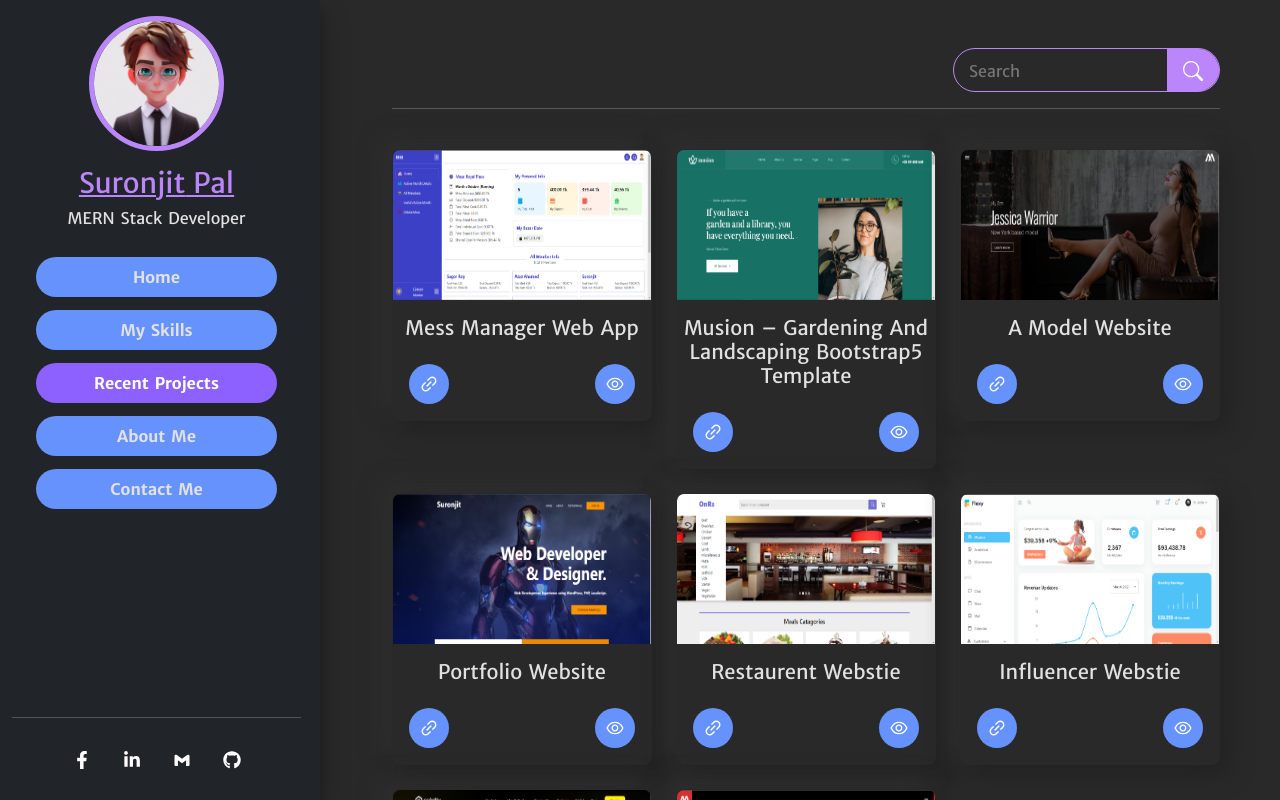
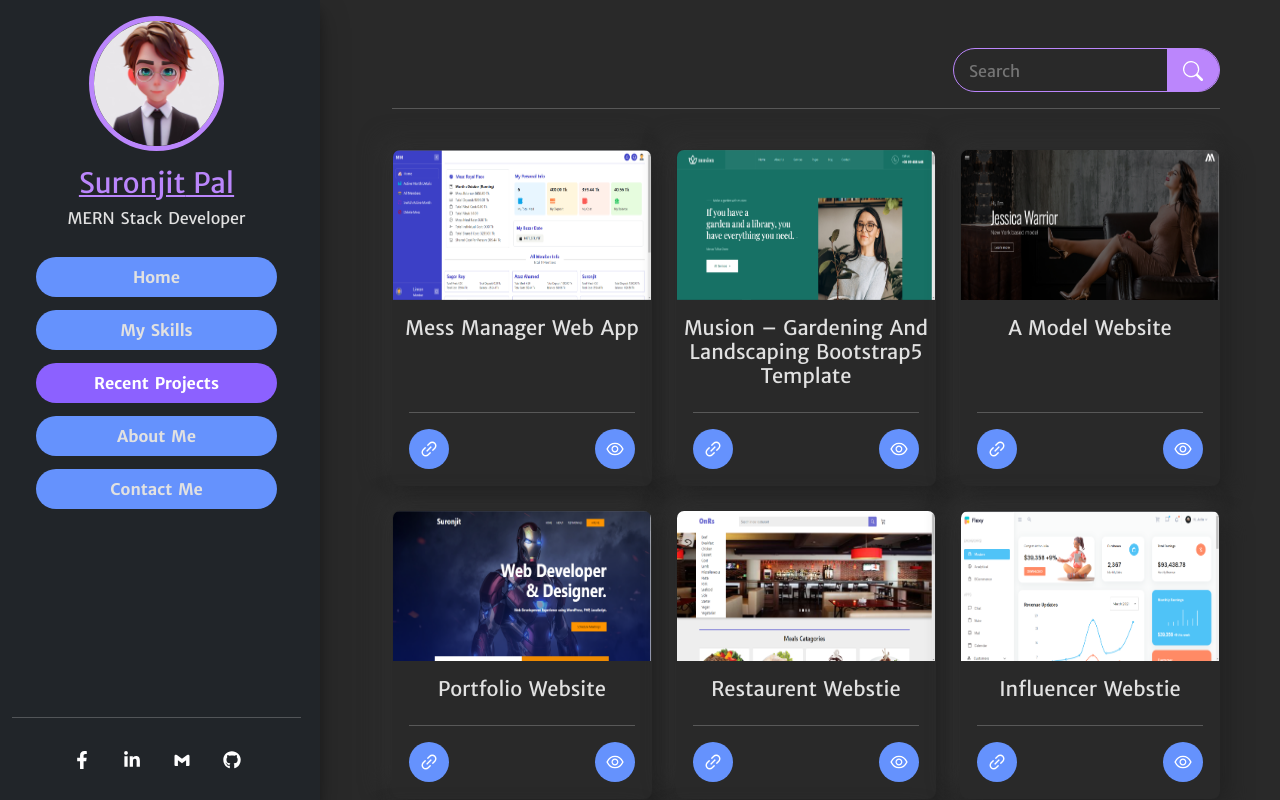
Before and after one commit to suronjit797/react_portfolio, a React (Vite) app: page /projects in a window 1280 px wide. Built offline with nearby package versions, Linux system fonts and the light colour scheme.

Commit message:
project card

```diff
--- a/src/components/projectCard/ProjectCard.tsx
+++ b/src/components/projectCard/ProjectCard.tsx
@@ -13,12 +13,14 @@ const ProjectCard: React.FC<IProjectProps> = ({ data }) => {
 
   return (
     <Col>
-      <div className="projectCard text-center rounded-3 overflow-hidden">
+      <div className="projectCard text-center rounded-3 overflow-hidden h-100 d-flex flex-column">
         <div className="projectCard_img">
           <img src={thumbnail} alt={name} />
         </div>
         <h5 className="project_title text-capitalize pt-3"> {name} </h5>
-        <div className="d-flex align-items-center justify-content-between p-3">
+        <div className="mt-auto">
+          <hr className="mx-3" />
+          <div className="d-flex align-items-center justify-content-between p-3 pt-0">
             <a
               target="_blank"
               href={live_url}
@@ -34,6 +36,7 @@ const ProjectCard: React.FC<IProjectProps> = ({ data }) => {
             </Link>
           </div>
         </div>
+      </div>
     </Col>
   );
 };
--- a/src/pages/Projects.tsx
+++ b/src/pages/Projects.tsx
@@ -83,7 +83,7 @@ const Projects = () => {
           </div>
           <hr />
           <div className="project_body pt-4">
-            <Row xs={1} sm={2} lg={3} className="g-4">
+            <Row xs={1} sm={2} lg={3} className="g-4 align-items-stretch">
               {filteredData.length > 0 ? (
                 filteredData.map((filter) => (
                   <ProjectCard key={filter._id} data={filter} />
```
Lines whose indentation alone changed are shown as unchanged.
